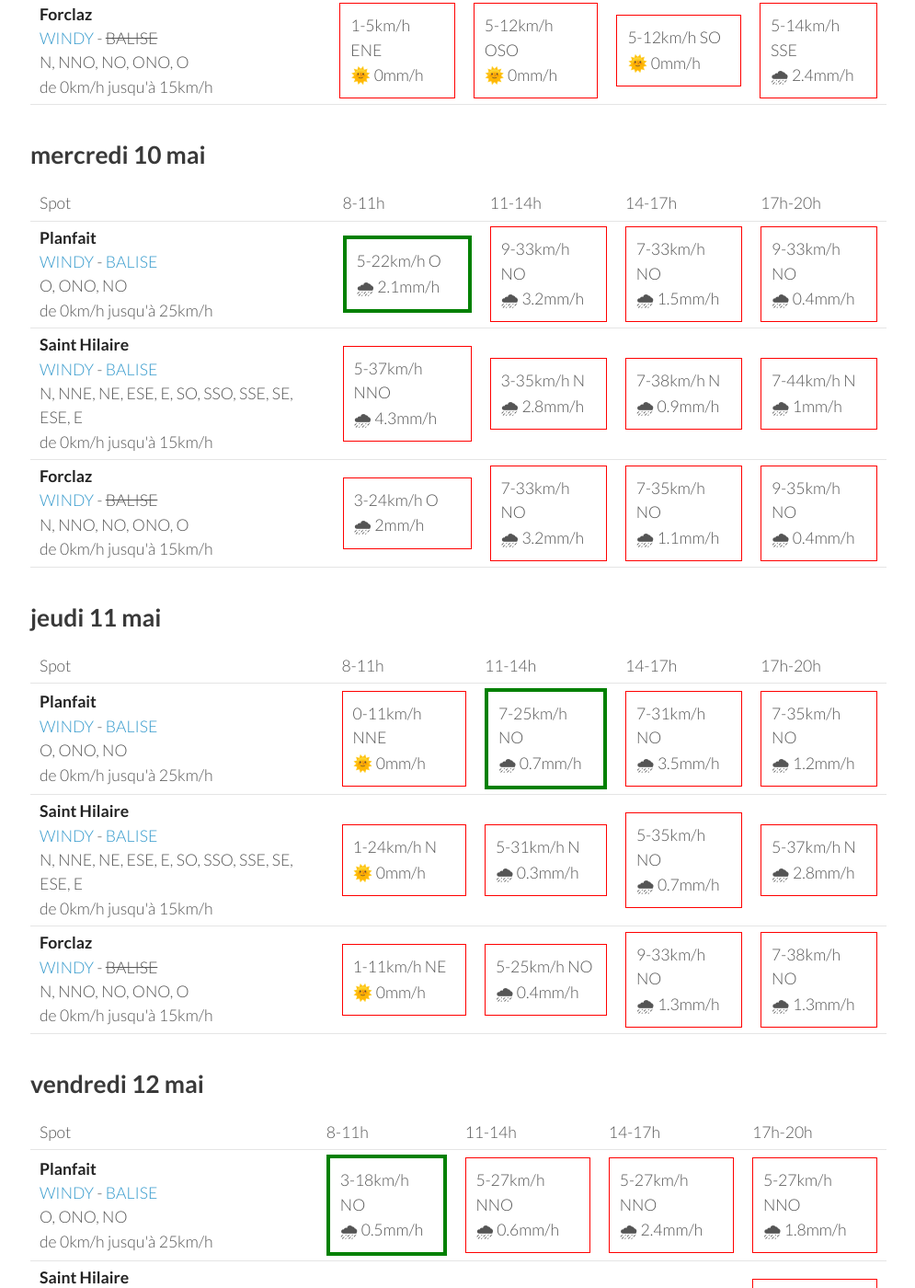
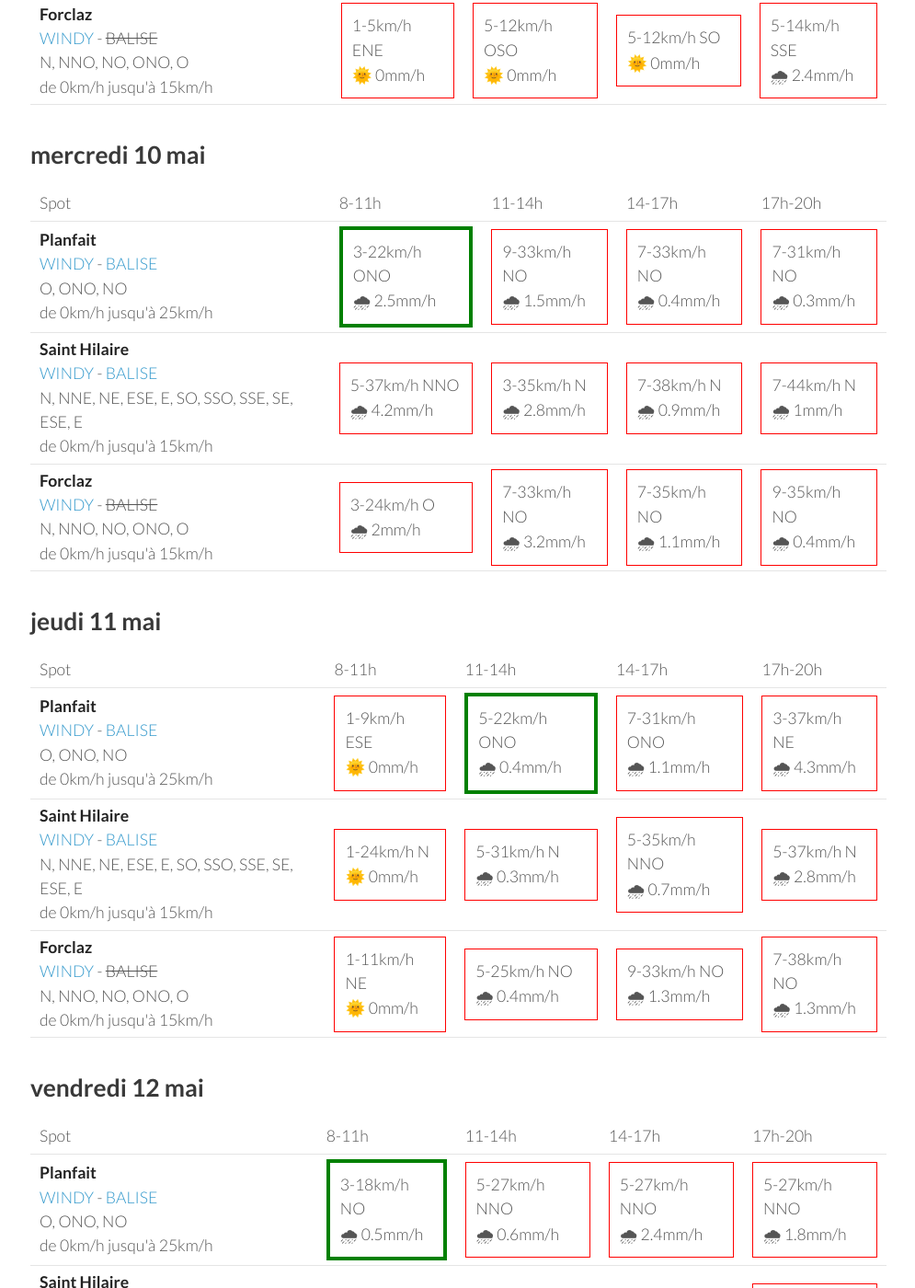
Before and after one commit to parapente-dans-le-nord/parapente-dans-le-nord.github.io, a Jekyll site: the page built from alpes_nord.markdown, in a window 1280 px wide and 1400 px high, scrolled down 1136 px. Shown: the whole window at 92% size, without its empty margins (25-1020 px from the left). Built offline with Jekyll 4.4.1, drawn with Linux system fonts in a browser that asks for light colours; some of the changed text lies outside the part shown.

Commit message:
update index.markdown

```diff
--- a/alpes_nord.markdown
+++ b/alpes_nord.markdown
@@ -44,8 +44,8 @@ page mise à jour le lundi 08 mai 13:26
 
             <td><div class="not-flyable"><p>0-0km/h NA</p><p>🌧️ 0mm/h</p></div></td>
             <td><div class="not-flyable"><p>7-24km/h NE</p><p>🌧 0.4mm/h</p></div></td>
-            <td><div class="not-flyable"><p>7-24km/h N</p><p>🌧 0mm/h</p></div></td>
-            <td><div class="not-flyable"><p>3-16km/h NNE</p><p>🌧 0mm/h</p></div></td>
+            <td><div class="not-flyable"><p>7-24km/h NNO</p><p>🌧 0mm/h</p></div></td>
+            <td><div class="not-flyable"><p>5-16km/h N</p><p>🌧 0mm/h</p></div></td>
 
     </tr>
 
@@ -67,10 +67,10 @@ page mise à jour le lundi 08 mai 13:26
 <tr>
         <td><strong>Saint Hilaire</strong><br><a href="https://windy.com/45.307/5.888?45.087,5.889,9,m:eUFagkX">WINDY</a> - <span class=""><a href="http://www.balisemeteo.com/balise.php?idBalise=61">BALISE</a> </span><br> <span class="vent-favorable">N, NNE, NE, ESE, E, SO, SSO, SSE, SE, ESE, E</span><br><span class="force-vent">de 0km/h jusqu'à 15km/h</span> </td>
 
-            <td><div class="not-flyable"><p>0-3km/h OSO</p><p>🌞 0mm/h</p></div></td>
+            <td><div class="flyable"><p>1-3km/h SO</p><p>🌞 0mm/h</p></div></td>
             <td><div class="flyable"><p>5-14km/h SSE</p><p>🌞 0mm/h</p></div></td>
             <td><div class="flyable"><p>3-12km/h SSE</p><p>🌞 0mm/h</p></div></td>
-            <td><div class="not-flyable"><p>5-11km/h S</p><p>🌧 2.9mm/h</p></div></td>
+            <td><div class="not-flyable"><p>5-11km/h S</p><p>🌧 3mm/h</p></div></td>
 
 
     </tr>
@@ -113,17 +113,17 @@ page mise à jour le lundi 08 mai 13:26
 <tr>
         <td><strong>Planfait</strong><br><a href="https://windy.com/45.853/6.223?45.415,6.223,8">WINDY</a> - <span class=""><a href="https://www.openwindmap.org/PP496">BALISE</a> </span><br> <span class="vent-favorable">O, ONO, NO</span><br><span class="force-vent">de 0km/h jusqu'à 25km/h</span> </td>
 
-            <td><div class="flyable"><p>5-22km/h O</p><p>🌧 2.1mm/h</p></div></td>
-            <td><div class="not-flyable"><p>9-33km/h NO</p><p>🌧 3.2mm/h</p></div></td>
-            <td><div class="not-flyable"><p>7-33km/h NO</p><p>🌧 1.5mm/h</p></div></td>
-            <td><div class="not-flyable"><p>9-33km/h NO</p><p>🌧 0.4mm/h</p></div></td>
+            <td><div class="flyable"><p>3-22km/h ONO</p><p>🌧 2.5mm/h</p></div></td>
+            <td><div class="not-flyable"><p>9-33km/h NO</p><p>🌧 1.5mm/h</p></div></td>
+            <td><div class="not-flyable"><p>7-33km/h NO</p><p>🌧 0.4mm/h</p></div></td>
+            <td><div class="not-flyable"><p>7-31km/h NO</p><p>🌧 0.3mm/h</p></div></td>
 
 
     </tr>
 <tr>
         <td><strong>Saint Hilaire</strong><br><a href="https://windy.com/45.307/5.888?45.087,5.889,9,m:eUFagkX">WINDY</a> - <span class=""><a href="http://www.balisemeteo.com/balise.php?idBalise=61">BALISE</a> </span><br> <span class="vent-favorable">N, NNE, NE, ESE, E, SO, SSO, SSE, SE, ESE, E</span><br><span class="force-vent">de 0km/h jusqu'à 15km/h</span> </td>
 
-            <td><div class="not-flyable"><p>5-37km/h NNO</p><p>🌧 4.3mm/h</p></div></td>
+            <td><div class="not-flyable"><p>5-37km/h NNO</p><p>🌧 4.2mm/h</p></div></td>
             <td><div class="not-flyable"><p>3-35km/h N</p><p>🌧 2.8mm/h</p></div></td>
             <td><div class="not-flyable"><p>7-38km/h N</p><p>🌧 0.9mm/h</p></div></td>
             <td><div class="not-flyable"><p>7-44km/h N</p><p>🌧 1mm/h</p></div></td>
@@ -159,10 +159,10 @@ page mise à jour le lundi 08 mai 13:26
 <tr>
         <td><strong>Planfait</strong><br><a href="https://windy.com/45.853/6.223?45.415,6.223,8">WINDY</a> - <span class=""><a href="https://www.openwindmap.org/PP496">BALISE</a> </span><br> <span class="vent-favorable">O, ONO, NO</span><br><span class="force-vent">de 0km/h jusqu'à 25km/h</span> </td>
 
-            <td><div class="not-flyable"><p>0-11km/h NNE</p><p>🌞 0mm/h</p></div></td>
-            <td><div class="flyable"><p>7-25km/h NO</p><p>🌧 0.7mm/h</p></div></td>
-            <td><div class="not-flyable"><p>7-31km/h NO</p><p>🌧 3.5mm/h</p></div></td>
-            <td><div class="not-flyable"><p>7-35km/h NO</p><p>🌧 1.2mm/h</p></div></td>
+            <td><div class="not-flyable"><p>1-9km/h ESE</p><p>🌞 0mm/h</p></div></td>
+            <td><div class="flyable"><p>5-22km/h ONO</p><p>🌧 0.4mm/h</p></div></td>
+            <td><div class="not-flyable"><p>7-31km/h ONO</p><p>🌧 1.1mm/h</p></div></td>
+            <td><div class="not-flyable"><p>3-37km/h NE</p><p>🌧 4.3mm/h</p></div></td>
 
 
     </tr>
@@ -171,7 +171,7 @@ page mise à jour le lundi 08 mai 13:26
 
             <td><div class="not-flyable"><p>1-24km/h N</p><p>🌞 0mm/h</p></div></td>
             <td><div class="not-flyable"><p>5-31km/h N</p><p>🌧 0.3mm/h</p></div></td>
-            <td><div class="not-flyable"><p>5-35km/h NO</p><p>🌧 0.7mm/h</p></div></td>
+            <td><div class="not-flyable"><p>5-35km/h NNO</p><p>🌧 0.7mm/h</p></div></td>
             <td><div class="not-flyable"><p>5-37km/h N</p><p>🌧 2.8mm/h</p></div></td>
 
 
@@ -216,7 +216,7 @@ page mise à jour le lundi 08 mai 13:26
         <td><strong>Saint Hilaire</strong><br><a href="https://windy.com/45.307/5.888?45.087,5.889,9,m:eUFagkX">WINDY</a> - <span class=""><a href="http://www.balisemeteo.com/balise.php?idBalise=61">BALISE</a> </span><br> <span class="vent-favorable">N, NNE, NE, ESE, E, SO, SSO, SSE, SE, ESE, E</span><br><span class="force-vent">de 0km/h jusqu'à 15km/h</span> </td>
 
             <td><div class="not-flyable"><p>3-27km/h N</p><p>🌧 0.8mm/h</p></div></td>
-            <td><div class="not-flyable"><p>5-33km/h N</p><p>🌧 1.6mm/h</p></div></td>
+            <td><div class="not-flyable"><p>5-33km/h N</p><p>🌧 1.7mm/h</p></div></td>
             <td><div class="not-flyable"><p>7-35km/h N</p><p>🌧 3.9mm/h</p></div></td>
             <td><div class="not-flyable"><p>5-35km/h NNE</p><p>🌧 1.5mm/h</p></div></td>
 
```
Also changed, not shown: other parts of alpes_nord.markdown (+1 -1 lines).
